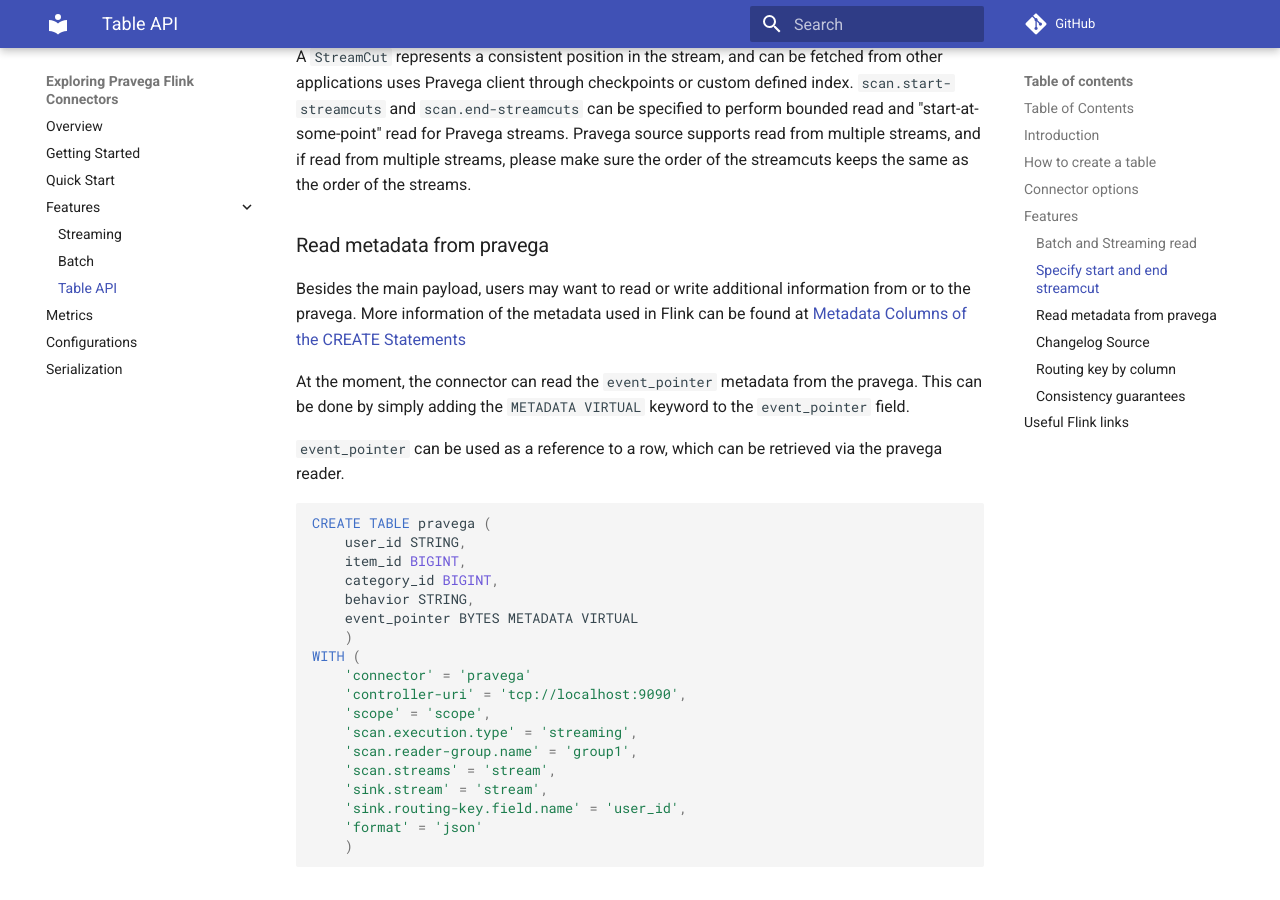
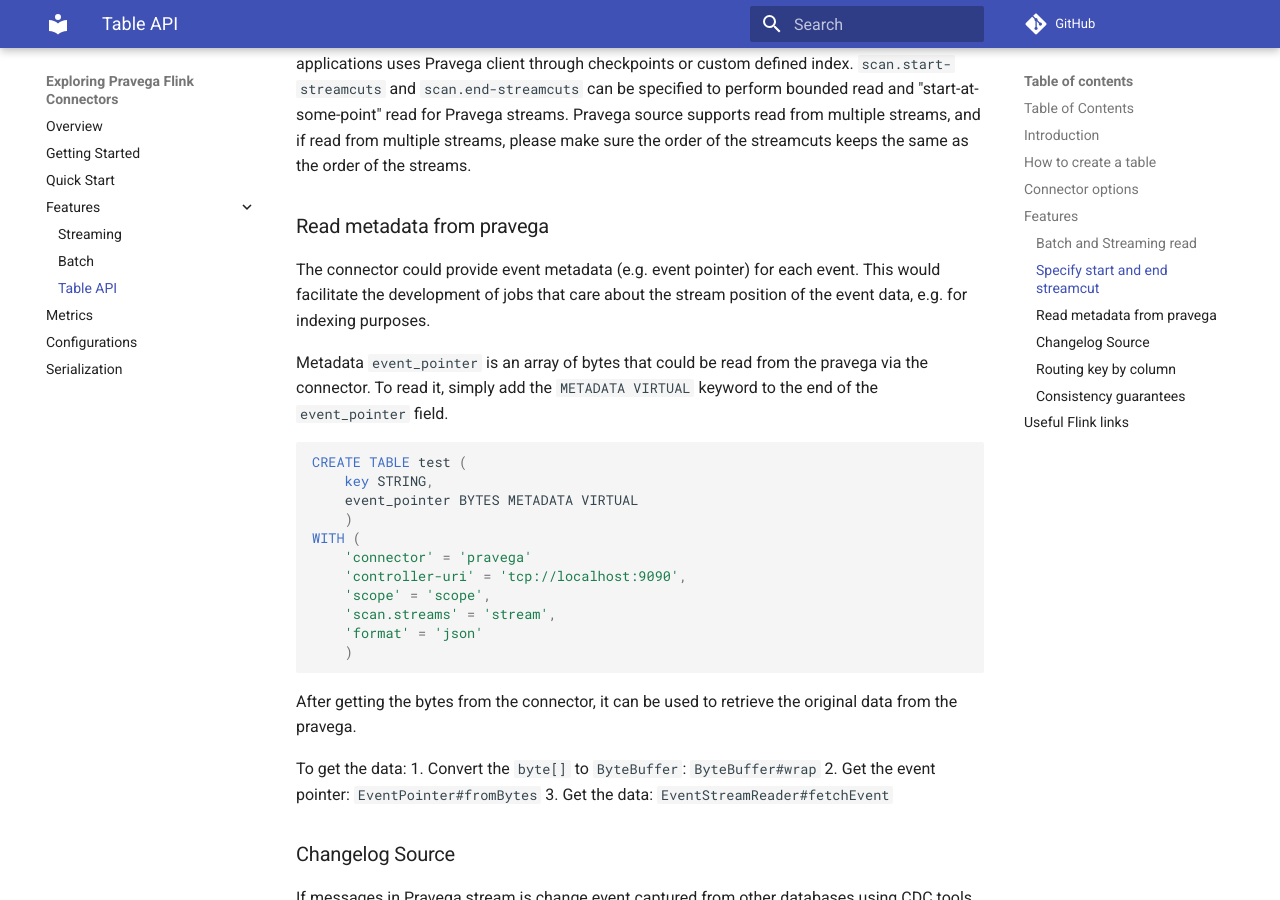
Before and after one commit to pravega/flink-connectors, an MkDocs documentation site: the page built from documentation/src/docs/table-api.md, in a window 1280 px wide and 900 px high, scrolled down 3801 px. Built offline with MkDocs 1.6.1 and Material for MkDocs 9.7.7, drawn with Linux system fonts in a browser that asks for light colours; comment, search, counter and statistics services are not loaded; some of the changed text lies outside the part shown.

Commit message:
update the doc
Signed-off-by: zhongle.wang <zhongle_wang@dell.com>

````diff
--- a/documentation/src/docs/table-api.md
+++ b/documentation/src/docs/table-api.md
@@ -46,7 +46,7 @@
 The example below shows how to create a table connecting a Pravega stream as both source and sink:
 
 ```sql
-CREATE TABLE pravega (
+CREATE TABLE user_behavior (
     user_id STRING,
     item_id BIGINT,
     category_id BIGINT,
@@ -60,7 +60,6 @@
     'controller-uri' = 'tcp://localhost:9090',
     'scope' = 'scope',
     'scan.execution.type' = 'streaming',
-    'scan.reader-group.name' = 'group1',
     'scan.streams' = 'stream',
     'sink.stream' = 'stream',
     'sink.routing-key.field.name' = 'user_id',
@@ -109,34 +108,32 @@
 
 ### Read metadata from pravega
 
-Besides the main payload, users may want to read or write additional information from or to the pravega.
-More information of the metadata used in Flink can be found at [Metadata Columns of the CREATE Statements](https://ci.apache.org/projects/flink/flink-docs-master/docs/dev/table/sql/create/#columns)
+The connector could provide event metadata (e.g. event pointer) for each event.
+This would facilitate the development of jobs that care about the stream position of the event data, e.g. for indexing purposes.
 
-At the moment, the connector can read the `event_pointer` metadata from the pravega.
-This can be done by simply adding the `METADATA VIRTUAL` keyword to the `event_pointer` field.
-
-`event_pointer` can be used as a reference to a row, which can be retrieved via the pravega reader.
+Metadata `event_pointer` is an array of bytes that could be read from the pravega via the connector.
+To read it, simply add the `METADATA VIRTUAL` keyword to the end of the `event_pointer` field.
 
 ```sql
-CREATE TABLE pravega (
-    user_id STRING,
-    item_id BIGINT,
-    category_id BIGINT,
-    behavior STRING,
+CREATE TABLE test (
+    key STRING,
     event_pointer BYTES METADATA VIRTUAL
     )
 WITH (
     'connector' = 'pravega'
     'controller-uri' = 'tcp://localhost:9090',
     'scope' = 'scope',
-    'scan.execution.type' = 'streaming',
-    'scan.reader-group.name' = 'group1',
     'scan.streams' = 'stream',
-    'sink.stream' = 'stream',
-    'sink.routing-key.field.name' = 'user_id',
     'format' = 'json'
     )
 ```
+
+After getting the bytes from the connector, it can be used to retrieve the original data from the pravega.
+
+To get the data:
+1. Convert the `byte[]` to `ByteBuffer`: `ByteBuffer#wrap`
+2. Get the event pointer: `EventPointer#fromBytes`
+3. Get the data: `EventStreamReader#fetchEvent`
 
 ### Changelog Source
 
````
